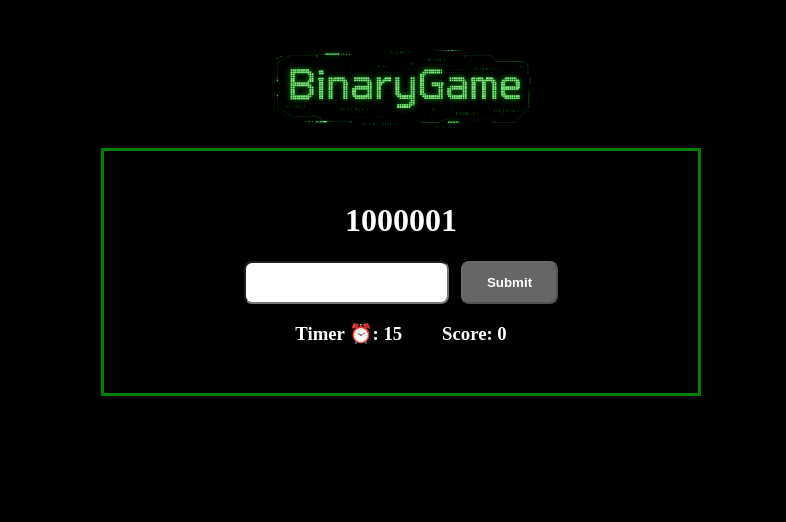
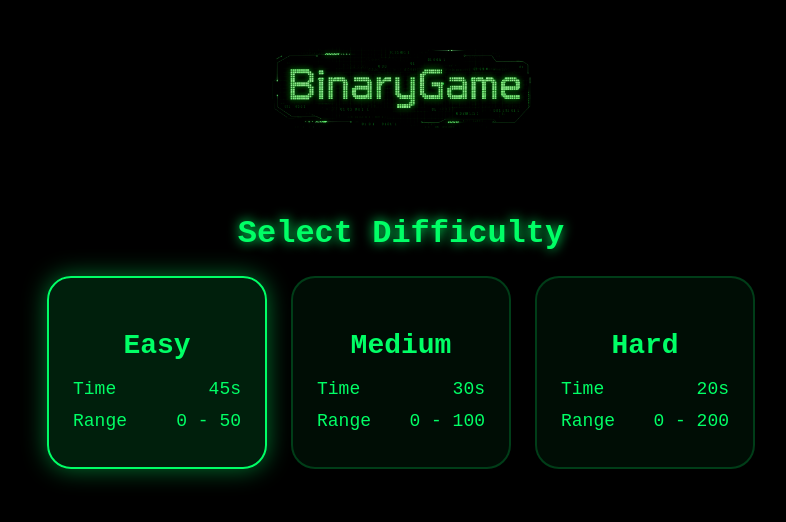
Before and after one commit to jcebreros11/BinaryGame, a React (Vite) app: page /settings in a window 1280 px wide. Shown: the top 522 px of the page, without its empty margins (247-1033 px from the left). Built offline with nearby package versions, Linux system fonts and the light colour scheme.

Commit message:
Refactor, add pages, loader components, and settings

```diff
--- a/package.json
+++ b/package.json
@@ -12,7 +12,8 @@
   "dependencies": {
     "node": "^24.16.0",
     "react": "^19.2.6",
-    "react-dom": "^19.2.6"
+    "react-dom": "^19.2.6",
+    "react-router-dom": "^7.15.1"
   },
   "devDependencies": {
     "@eslint/js": "^10.0.1",
--- a/src/App.jsx
+++ b/src/App.jsx
@@ -1,9 +1,13 @@
 import './styles/App.css'
-import BinaryGame from './components/BinaryGame';
+import BinaryGame from './pages/BinaryGame';
+import Welcome from './pages/Welcome'
+import Settings from './pages/Settings'
 import BinaryGameLogo from './assets/BinaryGame.png';
+import { BrowserRouter, Routes, Route, Link } from 'react-router-dom';
 
 function App() {
   return (
+    <BrowserRouter>
       <div className="app">
         <div
           className="title-logo"
@@ -11,8 +15,14 @@ function App() {
             backgroundImage: `url(${BinaryGameLogo})`
           }}
         />
-      <BinaryGame />
       </div>
+      <Routes>
+        <Route path="/" element={<Welcome />} />
+        <Route path="/settings" element={<Settings />} />
+        <Route path="/game" element={<BinaryGame />} />
+      </Routes>
+    </BrowserRouter>
+
   )
 }
 
--- a/src/components/CountDown.jsx
+++ b/src/components/CountDown.jsx
@@ -2,9 +2,9 @@ import { useState, useEffect } from 'react'
 import '../styles/CountDown.css'
 
 
-function CountDown({ onTimeOut, resetTrigger, isCorrect }) {
+function CountDown({ secs, onTimeOut, resetTrigger, isCorrect }) {
 
-    const [countDown, setCountDown] = useState(20);
+    const [countDown, setCountDown] = useState(secs);
     const [isTimeUp, setIsTimeUp] = useState(false);
 
 
@@ -16,7 +16,7 @@ function CountDown({ onTimeOut, resetTrigger, isCorrect }) {
 
 
     useEffect(() => {
-        setCountDown(20);
+        setCountDown(secs);
         setIsTimeUp(false);
     }, [resetTrigger]);
 
--- /dev/null
+++ b/src/components/Loader.jsx
@@ -0,0 +1,12 @@
+import '../styles/Loader.css';
+
+function Loader({ fadeOut, text }) {
+    return (
+        <div className={`welcome-container ${fadeOut ? 'fade-out' : ''}`}>
+            <div className="loader"></div>
+            <h2 className="loading-text">{text}</h2>
+        </div>
+    );
+}
+
+export default Loader;
--- /dev/null
+++ b/src/components/SettingsTable.jsx
@@ -0,0 +1,73 @@
+import { useState } from 'react';
+import { useNavigate } from 'react-router-dom';
+import Loader from './Loader';
+import '../styles/SettingsTable.css';
+
+function SettingsTable() {
+
+    const navigate = useNavigate();
+
+    const [selectedDifficulty, setSelectedDifficulty] = useState('Easy');
+    const [isStarting, setIsStarting] = useState(false);
+    const [fadeOut, setFadeOut] = useState(false);
+
+    const difficulties = [
+        { level: 'Easy', time: 45, min: 0, max: 50 },
+        { level: 'Medium', time: 30, min: 0, max: 100 },
+        { level: 'Hard', time: 20, min: 0, max: 200 }
+    ];
+
+    const handleSelect = (difficulty) => {
+        setSelectedDifficulty(difficulty.level);
+        setIsStarting(true);
+
+        setTimeout(() => {
+            setFadeOut(true);
+        }, 1500);
+
+        setTimeout(() => {
+            navigate('/game', {
+                state: { difficulty }
+            });
+        }, 1000);
+    };
+
+    if (isStarting) {
+        return (
+            <Loader
+                fadeOut={fadeOut}
+                text="Starting Game..."
+            />
+        );
+    }
+
+    return (
+        <div className="settings-container">
+            <h2 className="settings-title">Select Difficulty</h2>
+
+            <div className="settings-grid">
+                {difficulties.map((difficulty) => (
+                    <div
+                        key={difficulty.level}
+                        className={`settings-card ${selectedDifficulty === difficulty.level ? 'selected' : ''}`}
+                        onClick={() => handleSelect(difficulty)}
+                    >
+                        <h3>{difficulty.level}</h3>
+
+                        <div className="setting-row">
+                            <span>Time</span>
+                            <span>{difficulty.time}s</span>
+                        </div>
+
+                        <div className="setting-row">
+                            <span>Range</span>
+                            <span>{difficulty.min} - {difficulty.max}</span>
+                        </div>
+                    </div>
+                ))}
+            </div>
+        </div>
+    );
+}
+
+export default SettingsTable;
--- a/src/components/BinaryGame.jsx
+++ b/src/pages/BinaryGame.jsx
@@ -1,11 +1,15 @@
 import { useState, useEffect } from 'react'
-import ScoreBoard from './ScoreBoard';
-import CountDown from './CountDown';
+import { useLocation, useNavigate } from 'react-router-dom';
+import ScoreBoard from '../components/ScoreBoard';
+import CountDown from '../components/CountDown';
 import '../styles/BinaryGame.css'
 
 function BinaryGame() {
-    const min = 0;
-    const max = 100;
+    const navigate = useNavigate();
+    const location = useLocation();
+    const difficulty = location.state?.difficulty;
+    const min = difficulty?.min ?? 0;
+    const max = difficulty?.max ?? 20;
     const randomBinary = () => {
         return Math.floor(min + Math.random() * (max + 1 - min)).toString(2);
     };
@@ -64,9 +68,20 @@ function BinaryGame() {
         document.getElementById('answerInputId').value = "";
     }
 
+    const handleSettingsClick = () => {
+        navigate('/settings');
+    };
 
     return (
         <>
+            <button
+                className="settings-icon-btn"
+                onClick={handleSettingsClick}
+                title="Change difficulty"
+            >
+                ⚙️
+            </button>
+
             <div className="binaryContainer">
                 <h1 id="binaryNumber">{binaryNumber}</h1>
                 <div className="answer-form">
@@ -103,6 +118,7 @@ function BinaryGame() {
 
                 <div className="time-score">
                     <CountDown
+                        secs={difficulty.time}
                         onTimeOut={handleTimeout}
                         resetTrigger={resetTimer}
                         isCorrect={isCorrect}
--- /dev/null
+++ b/src/pages/Settings.jsx
@@ -0,0 +1,8 @@
+import SettingsTable from '../components/SettingsTable';
+
+
+function Settings() {
+    return <SettingsTable />
+}
+
+export default Settings;
--- /dev/null
+++ b/src/pages/Welcome.jsx
@@ -0,0 +1,34 @@
+import { useState, useEffect } from 'react';
+import { useNavigate } from 'react-router-dom';
+import Loader from '../components/Loader';
+import '../styles/Welcome.css'
+
+function Welcome() {
+    const navigate = useNavigate();
+    const [fadeOut, setFadeOut] = useState(false);
+
+    useEffect(() => {
+        const fadeTimer = setTimeout(() => {
+            setFadeOut(true);
+        }, 1500);
+
+        const navTimer = setTimeout(() => {
+            navigate('/settings');
+        }, 2000);
+
+        return () => {
+            clearTimeout(fadeTimer);
+            clearTimeout(navTimer);
+        };
+
+    }, [navigate]);
+
+
+    return <Loader
+        fadeOut={fadeOut}
+        text="Initializing Game..."
+    />;
+
+}
+
+export default Welcome;
--- a/src/styles/BinaryGame.css
+++ b/src/styles/BinaryGame.css
@@ -1,13 +1,11 @@
 .binaryContainer{
     justify-items: center;
-    border-style: solid;
-    border-color: green;
+    border: 2px solid green;
     color: white;
     margin: 0 auto;
-    width: 80%;
-    height: 100%;
-    max-width: 600px;
-    padding: 30px;
+    width: min(90vw, 500px);
+    padding: 20px;
+    border-radius: 12px;
 }
 
 
@@ -75,3 +73,62 @@
         align-items: center;
     }
 }
+
+.settings-icon-btn {
+    position: fixed;
+
+    top: 24px;
+    right: 24px;
+
+    width: 52px;
+    height: 52px;
+
+    border-radius: 50%;
+
+    border: 2px solid #00ff66;
+
+    background: rgba(0, 255, 102, 0.08);
+
+    color: #00ff66;
+
+    font-size: 24px;
+
+    cursor: pointer;
+
+    z-index: 1000;
+
+    box-shadow:
+        0 0 14px rgba(0, 255, 102, 0.35);
+
+    transition:
+        transform 0.2s ease,
+        box-shadow 0.2s ease,
+        background 0.2s ease;
+}
+
+.settings-icon-btn:hover {
+
+    transform:
+        rotate(45deg)
+        scale(1.08);
+
+    background:
+        rgba(0, 255, 102, 0.16);
+
+    box-shadow:
+        0 0 22px rgba(0, 255, 102, 0.65);
+}
+
+@media (max-width: 600px) {
+
+    .settings-icon-btn {
+
+        top: 16px;
+        right: 16px;
+
+        width: 46px;
+        height: 46px;
+
+        font-size: 20px;
+    }
+}
--- /dev/null
+++ b/src/styles/Loader.css
@@ -0,0 +1,42 @@
+.welcome-container {
+    position: fixed;
+    inset: 0;
+
+    display: flex;
+    flex-direction: column;
+    justify-content: center;
+    align-items: center;
+
+    background-color: black;
+    color: #00ff66;
+
+    transition: opacity 0.5s ease;
+    opacity: 1;
+}
+
+.fade-out {
+    opacity: 0;
+}
+.loader {
+    width: 90px;
+    height: 90px;
+    border: 8px dashed #00ff66;
+    border-radius: 50%;
+    animation: spin 2s linear infinite;
+    box-shadow: 0 0 20px #00ff66;
+}
+
+.loading-text {
+    margin-top: 24px;
+    letter-spacing: 3px;
+    text-shadow: 0 0 10px #00ff66;
+}
+
+@keyframes spin {
+    from {
+        transform: rotate(0deg);
+    }
+    to {
+        transform: rotate(360deg);
+    }
+}
--- /dev/null
+++ b/src/styles/SettingsTable.css
@@ -0,0 +1,103 @@
+.settings-container {
+    display: flex;
+    flex-direction: column;
+    align-items: center;
+
+    margin-top: 40px;
+
+    font-family: monospace;
+    color: #00ff66;
+}
+
+.settings-title {
+    margin-bottom: 24px;
+    font-size: 32px;
+    text-shadow: 0 0 12px #00ff66;
+}
+
+.settings-grid {
+    display: flex;
+    gap: 24px;
+    flex-wrap: wrap;
+    justify-content: center;
+}
+
+.settings-card {
+    width: 220px;
+
+    padding: 24px;
+
+    border-radius: 24px;
+
+    background: rgba(0, 255, 102, 0.05);
+
+    border: 2px solid rgba(0, 255, 102, 0.2);
+
+    backdrop-filter: blur(8px);
+
+    cursor: pointer;
+
+    transition:
+        transform 0.2s ease,
+        border-color 0.2s ease,
+        box-shadow 0.2s ease,
+        background 0.2s ease;
+}
+
+.settings-grid:hover .settings-card.selected:not(:hover) {
+    border-color: rgba(0, 255, 102, 0.2);
+    background: rgba(0, 255, 102, 0.05);
+    box-shadow: none;
+}
+
+
+.settings-card:hover {
+    transform: translateY(-4px);
+    border-color: #00ff66;
+    box-shadow:
+        0 0 18px rgba(0, 255, 102, 0.35);
+    background: rgba(0, 255, 102, 0.08);
+}
+
+.settings-grid:hover .settings-card.selected:not(:hover) {
+    border-color: rgba(0, 255, 102, 0.2);
+    background: rgba(0, 255, 102, 0.05);
+    box-shadow: none;
+}
+
+.settings-card.selected {
+    border-color: #00ff66;
+
+    background: rgba(0, 255, 102, 0.12);
+
+    box-shadow:
+        0 0 25px rgba(0, 255, 102, 0.45);
+}
+
+.settings-card h3 {
+    margin-bottom: 18px;
+
+    font-size: 28px;
+
+    text-align: center;
+}
+
+.setting-row {
+    display: flex;
+    justify-content: space-between;
+
+    margin-bottom: 12px;
+
+    font-size: 18px;
+}
+
+@media (max-width: 700px) {
+    .settings-grid {
+        flex-direction: column;
+        align-items: center;
+    }
+
+    .settings-card {
+        width: min(90vw, 320px);
+    }
+}
--- /dev/null
+++ b/src/styles/Welcome.css
@@ -0,0 +1,42 @@
+.welcome-container {
+    position: fixed;
+    inset: 0;
+
+    display: flex;
+    flex-direction: column;
+    justify-content: center;
+    align-items: center;
+
+    background-color: black;
+    color: #00ff66;
+
+    transition: opacity 0.5s ease;
+    opacity: 1;
+}
+
+.fade-out {
+    opacity: 0;
+}
+.loader {
+    width: 90px;
+    height: 90px;
+    border: 8px dashed #00ff66;
+    border-radius: 50%;
+    animation: spin 2s linear infinite;
+    box-shadow: 0 0 20px #00ff66;
+}
+
+.loading-text {
+    margin-top: 24px;
+    letter-spacing: 3px;
+    text-shadow: 0 0 10px #00ff66;
+}
+
+@keyframes spin {
+    from {
+        transform: rotate(0deg);
+    }
+    to {
+        transform: rotate(360deg);
+    }
+}
```
Also changed, not shown: 1 other file (tests, documents, lock files or other folders). Lines whose indentation alone changed are shown as unchanged.
